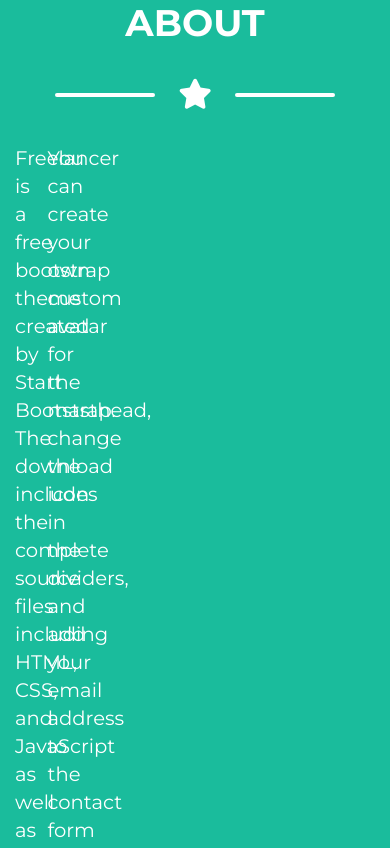
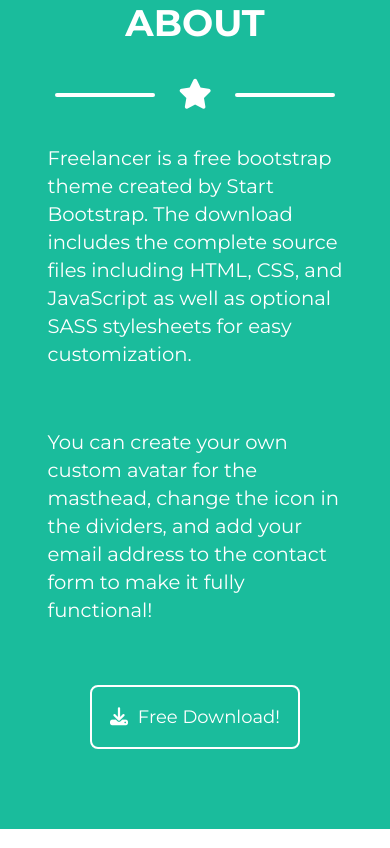
Before and after one commit to p-suero/html-css-bootstrap-freelancer, a plain HTML site: page index.html in a window 390 px wide. Shown: the part 2686-3534 px from the top of the page. Drawn offline with nearby package versions, Linux system fonts and the light colour scheme.

Commit message:
Ulteriori definizioni

```diff
--- a/index.html
+++ b/index.html
@@ -89,12 +89,12 @@
                         <i class="fas fa-star"></i>
                     </div>
                     <div class="row">
-                        <div class="col-xs-10 col-xs-1 col-md-4 col-md-offset-2">
+                        <div class="col-xs-10 col-xs-offset-1 col-md-4 col-md-offset-2">
                             <p>
                                 Freelancer is a free bootstrap theme created by Start Bootstrap. The download includes the complete source files including HTML, CSS, and JavaScript as well as optional SASS stylesheets for easy customization.
                             </p>
                         </div>
-                        <div class="col-xs-12 col-xs-1 col-md-4">
+                        <div class="col-xs-10 col-xs-offset-1 col-md-4">
                             <p>
                                 You can create your own custom avatar for the masthead, change the icon in the dividers, and add your email address to the contact form to make it fully functional!
                             </p>
```
